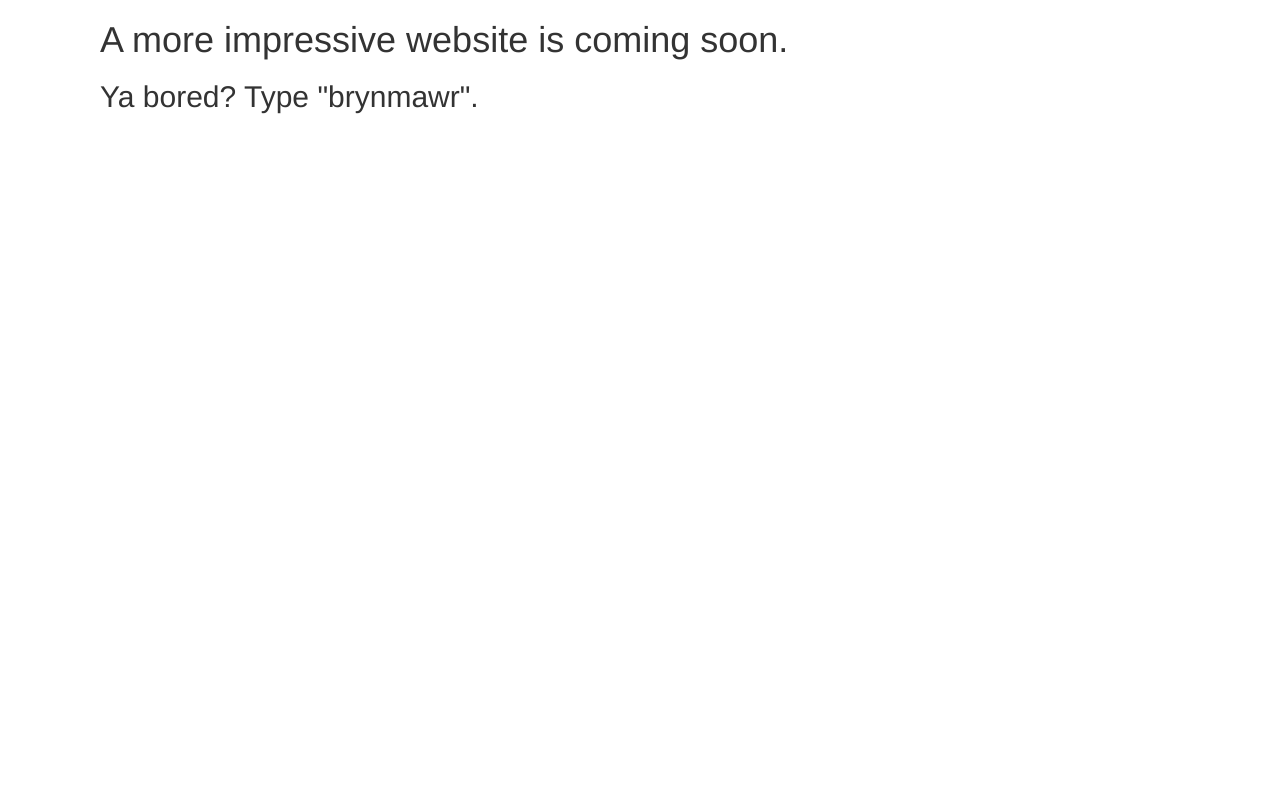
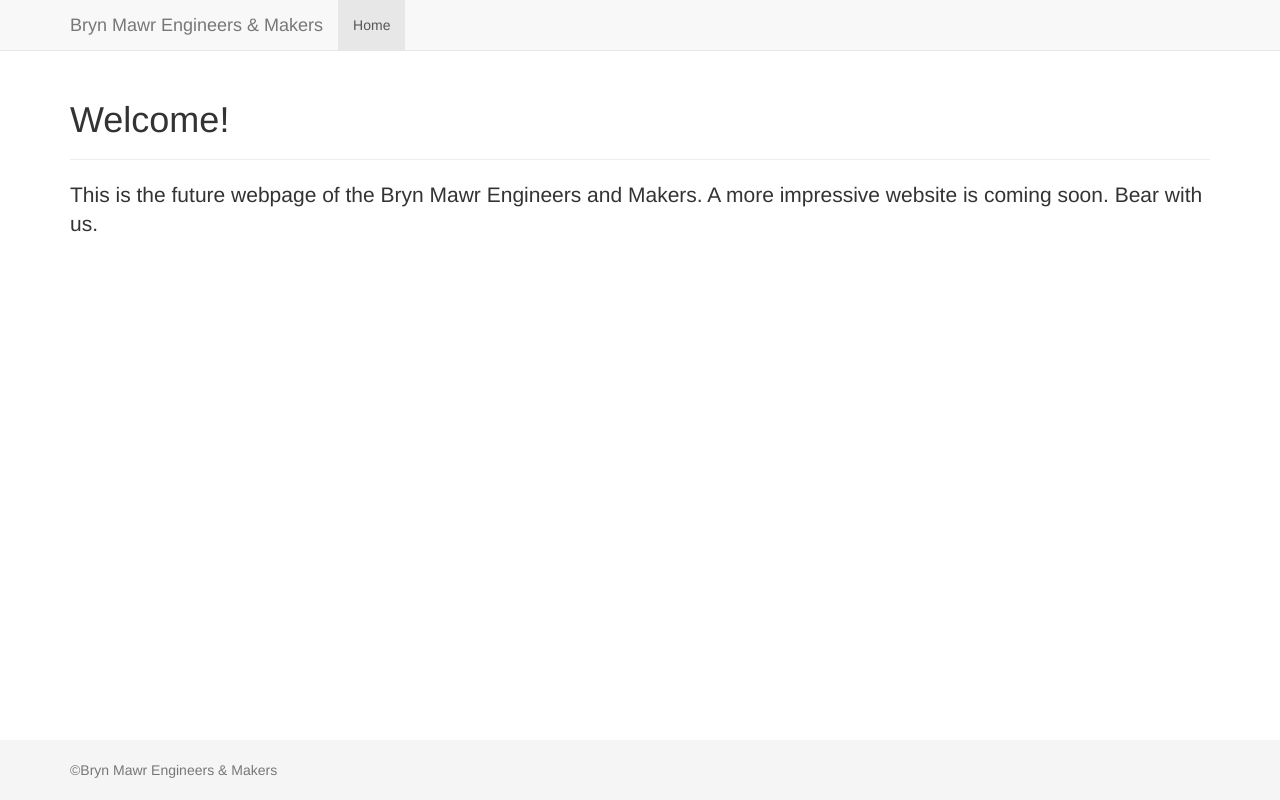
Before and after one commit to Thames-/BMC-Engineers, a plain HTML site: page index.html in a window 1280 px wide. Drawn offline with nearby package versions, Linux system fonts and the light colour scheme.

Commit message:
Actually took advantage of Bootstrap

```diff
--- a/index.html
+++ b/index.html
@@ -1,20 +1,58 @@
-<html>
+<!DOCTYPE html>
+<html lang="en">
 	<head>
+		<meta http-equiv="content-type" content="text/html; charset=UTF-8">
+		<meta charset="utf-8">
 		<title>Home</title>
+		<meta name="generator" content="Bootply" />
+		<meta name="viewport" content="width=device-width, initial-scale=1, maximum-scale=1">
 		<link rel="stylesheet" href="stylesheets/style.css">
 		<link rel="stylesheet" href="stylesheets/bootstrap-3.2.0-dist/css/bootstrap.css">
 		<script src="javascript/cheet.js" type="text/javascript"></script>
 		<script src="javascript/script.js" type="text/javascript"></script>
 	</head>
-<!--TEMPORARY STYLES JUST CUZ-->
-<style type="text/css" media="screen">
-	body {
-		padding-left: 100px;
-		padding-right: 100px;
-	}
-</style>
 	<body>
-	<h1>A more impressive website is coming soon.</h1>
-	<h2>Ya bored? Type "brynmawr".</h2>
+<!-- Wrap all page content here -->
+<div id="wrap">
+
+  <!-- Fixed navbar -->
+  <div class="navbar navbar-default navbar-fixed-top">
+    <div class="container">
+      <div class="navbar-header">
+        <button type="button" class="navbar-toggle" data-toggle="collapse" data-target=".navbar-collapse">
+          <span class="icon-bar"></span>
+          <span class="icon-bar"></span>
+          <span class="icon-bar"></span>
+        </button>
+        <a class="navbar-brand" href="#">Bryn Mawr Engineers & Makers</a>
+      </div>
+      <div class="collapse navbar-collapse">
+        <ul class="nav navbar-nav">
+          <li class="active"><a href="#">Home</a></li>
+          <!--<li><a href="#about">About</a></li>
+          <li><a href="#contact">Contact</a></li>-->
+        </ul>
+      </div>
+    </div>
+  </div>
+
+
+  <div class="container">
+    <div class="page-header">
+      <h1>Welcome!</h1>
+    </div>
+    <p class="lead">This is the future webpage of the Bryn Mawr Engineers and Makers. A more impressive website is coming soon. Bear with us.</p>
+  </div>
+</div>
+
+<div id="footer">
+  <div class="container">
+    <p class="text-muted credit">©Bryn Mawr Engineers & Makers</p>
+  </div>
+</div>
+
+	<!-- script references -->
+		<script src="//ajax.googleapis.com/ajax/libs/jquery/2.0.2/jquery.min.js"></script>
+		<script src="js/bootstrap.min.js"></script>
 	</body>
 </html>
--- a/stylesheets/style.css
+++ b/stylesheets/style.css
@@ -0,0 +1,42 @@
+html,
+body {
+  height: 100%;
+  /* The html and body elements cannot have any padding or margin. */
+}
+
+/* Wrapper for page content to push down footer */
+#wrap {
+  min-height: 100%;
+  height: auto !important;
+  height: 100%;
+  /* Negative indent footer by its height */
+  margin: 0 auto -60px;
+  /* Pad bottom by footer height */
+  padding: 0 0 60px;
+}
+
+/* Set the fixed height of the footer here */
+#footer {
+  height: 60px;
+  background-color: #f5f5f5;
+}
+
+
+/* Just pretty stuff */
+
+
+#wrap > .container {
+  padding: 60px 15px 0;
+}
+.container .credit {
+  margin: 20px 0;
+}
+
+#footer > .container {
+  padding-left: 15px;
+  padding-right: 15px;
+}
+
+code {
+  font-size: 80%;
+}
```
Also changed, not shown: 1 other file. Lines whose indentation alone changed are shown as unchanged.
